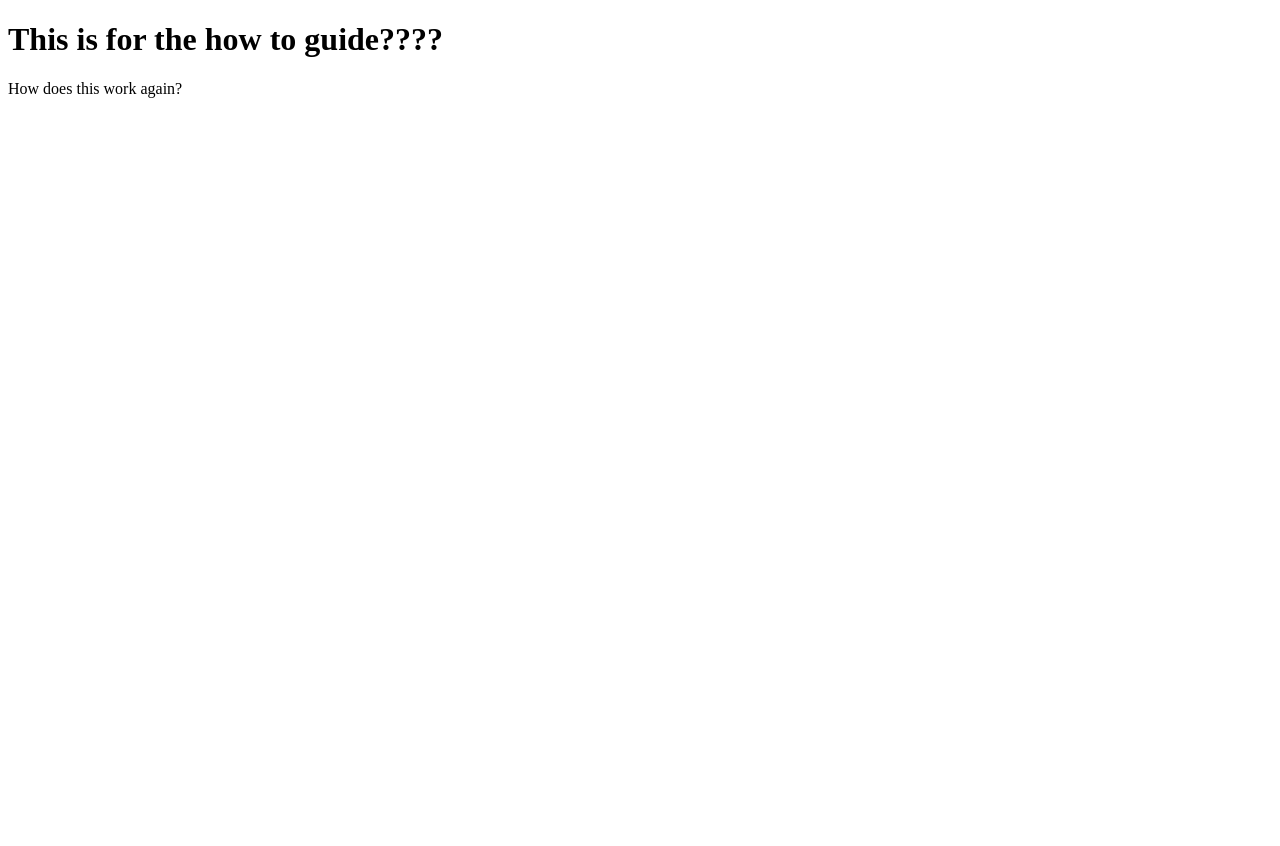
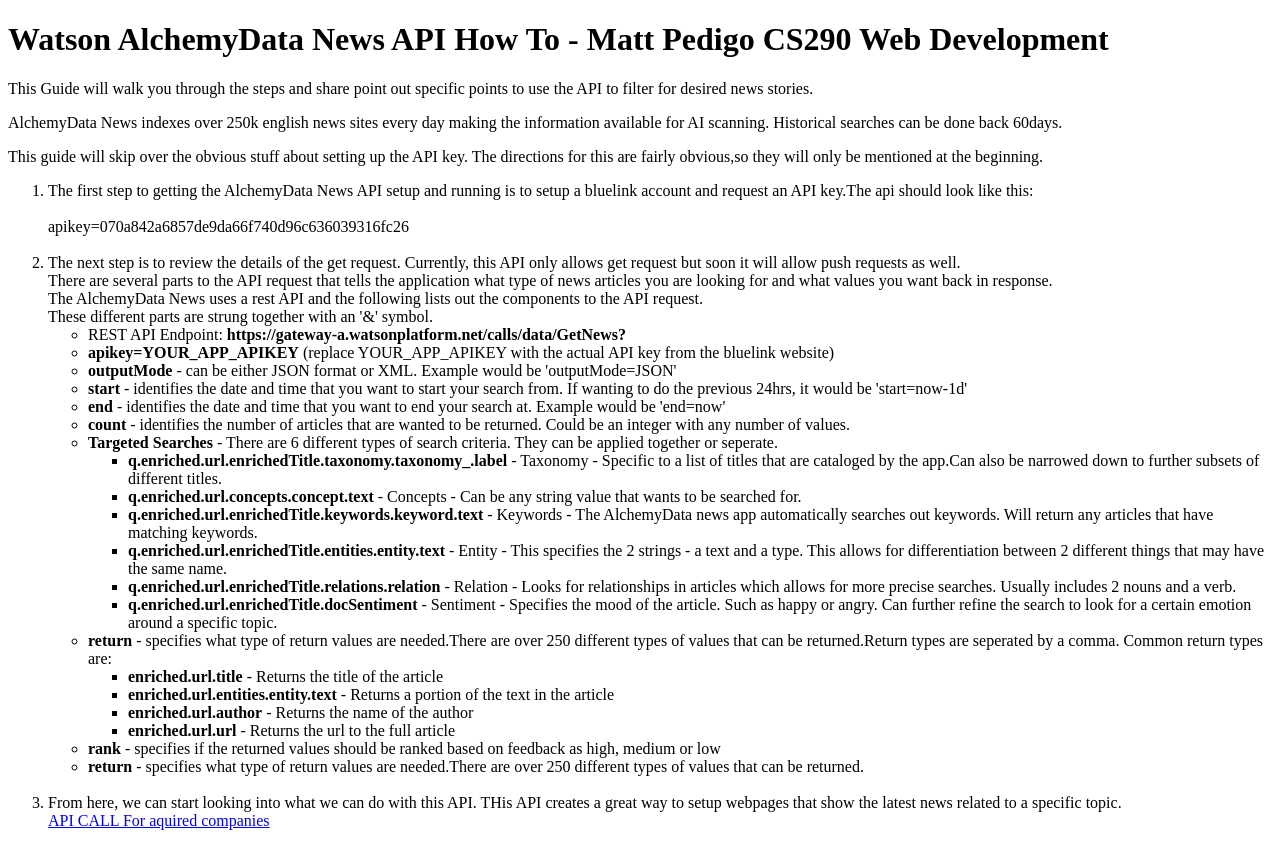
Before and after one commit to pedigomatt/CS_290_400_F2016, a plain HTML site: page HTG.html in a window 1280 px wide. Before the commit the page ends 800 px from the top, so only its background shows below. Drawn offline with Linux system fonts and the light colour scheme.

Commit message:
Add files via upload

```diff
--- a/HTG.html
+++ b/HTG.html
@@ -4,7 +4,48 @@
       <title>How to Guide</title>
   </head>
   <body>
-    <h1>This is for the how to guide????</h1>
-    <p>How does this work again?</p>
+    <h1>Watson AlchemyData News API How To - Matt Pedigo CS290 Web Development</h1>
+    <p>This Guide will walk you through the steps and share point out specific points to use the API to filter for desired news stories.</p>
+    <p>AlchemyData News indexes over 250k english news sites every day making the information available for AI scanning. Historical searches can be done back 60days.</p>
+    <p>This guide will skip over the obvious stuff about setting up the API key. The directions for this are fairly obvious,so they will only be mentioned at the beginning.</p>
+      <div>
+        <ol>
+          <li>The first step to getting the AlchemyData News API setup and running is to setup a bluelink account and request an API key.The api should look like this:</li>
+          <br>
+          <div> apikey=070a842a6857de9da66f740d96c636039316fc26 </div>
+          <br>
+
+          <li>The next step is to review the details of the get request. Currently, this API only allows get request but soon it will allow push requests as well.
+              <br>There are several parts to the API request that tells the application what type of news articles you are looking for and what values you want back in response.
+              <br>The AlchemyData News uses a rest API and the following lists out the components to the API request.
+              <br>These different parts are strung together with an '&' symbol.  </li>
+                <ul>
+                  <li>REST API Endpoint: <strong>https://gateway-a.watsonplatform.net/calls/data/GetNews?</strong></li>
+                  <li><strong>apikey=YOUR_APP_APIKEY</strong> (replace YOUR_APP_APIKEY with the actual API key from the bluelink website)</li>
+                  <li><strong>outputMode</strong> - can be either JSON format or XML. Example would be 'outputMode=JSON'</li>
+                  <li><strong>start</strong> - identifies the date and time that you want to start your search from. If wanting to do the previous 24hrs, it would be 'start=now-1d'</li>
+                  <li><strong>end</strong> - identifies the date and time that you want to end your search at. Example would be 'end=now'</li>
+                  <li><strong>count</strong> - identifies the number of articles that are wanted to be returned. Could be an integer with any number of values. </li>
+                  <li><strong>Targeted Searches</strong> - There are 6 different types of search criteria. They can be applied together or seperate.  </li>
+                    <ul>
+                      <li><strong>q.enriched.url.enrichedTitle.taxonomy.taxonomy_.label</strong> - Taxonomy - Specific to a list of titles that are cataloged by the app.Can also be narrowed down to further subsets of different titles.</li>
+                      <li><strong>q.enriched.url.concepts.concept.text</strong> - Concepts - Can be any string value that wants to be searched for.</li>
+                      <li><strong>q.enriched.url.enrichedTitle.keywords.keyword.text</strong> - Keywords - The AlchemyData news app automatically searches out keywords. Will return any articles that have matching keywords.</li>
+                      <li><strong>q.enriched.url.enrichedTitle.entities.entity.text</strong> - Entity - This specifies the 2 strings - a text and a type. This allows for differentiation between 2 different things that may have the same name. </li>
+                      <li><strong>q.enriched.url.enrichedTitle.relations.relation</strong> - Relation - Looks for relationships in articles which allows for more precise searches. Usually includes 2 nouns and a verb. </li>
+                      <li><strong>q.enriched.url.enrichedTitle.docSentiment</strong> - Sentiment - Specifies the mood of the article. Such as happy or angry. Can further refine the search to look for a certain emotion around a specific topic.</li>
+                    </ul>
+                  <li><strong>return</strong> - specifies what type of return values are needed.There are over 250 different types of values that can be returned.Return types are seperated by a comma. Common return types are:</li>
+                    <ul>
+                      <li><strong>enriched.url.title</strong> - Returns the title of the article</li>
+                      <li><strong>enriched.url.entities.entity.text</strong> - Returns a portion of the text in the article</li>
+                      <li><strong>enriched.url.author</strong> - Returns the name of the author</li>
+                      <li><strong>enriched.url.url</strong> - Returns the url to the full article</li>
+                    </ul>
+                  <li><strong>rank</strong> - specifies if the returned values should be ranked based on feedback as high, medium or low</li>
+                  <li><strong>return</strong> - specifies what type of return values are needed.There are over 250 different types of values that can be returned.</li>
+                </ul><br>
+            <li>From here, we can start looking into what we can do with this API. THis API creates a great way to setup webpages that show the latest news related to a specific topic.</li>
+            <a href="https://gateway-a.watsonplatform.net/calls/data/GetNews?apikey=070a842a6857de9da66f740d96c636039316fc27&outputMode=json&start=now-1d&end=now&count=100&q.enriched.url.enrichedTitle.relations.relation=|action.verb.text=acquire,object.entities.entity.type=Company|&return=enriched.url.title">API CALL For aquired companies</a>
   </body>
 </html>
```
